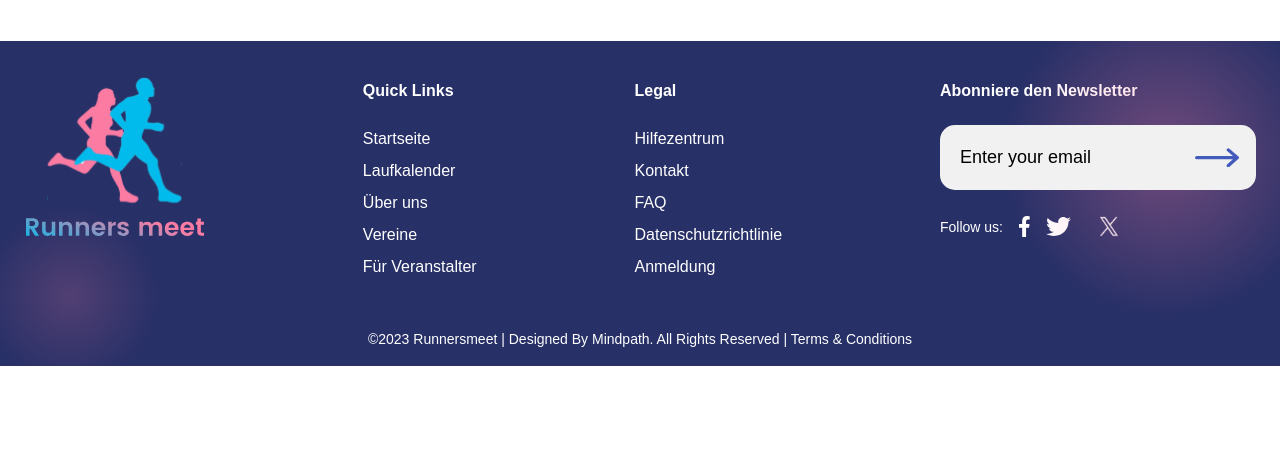
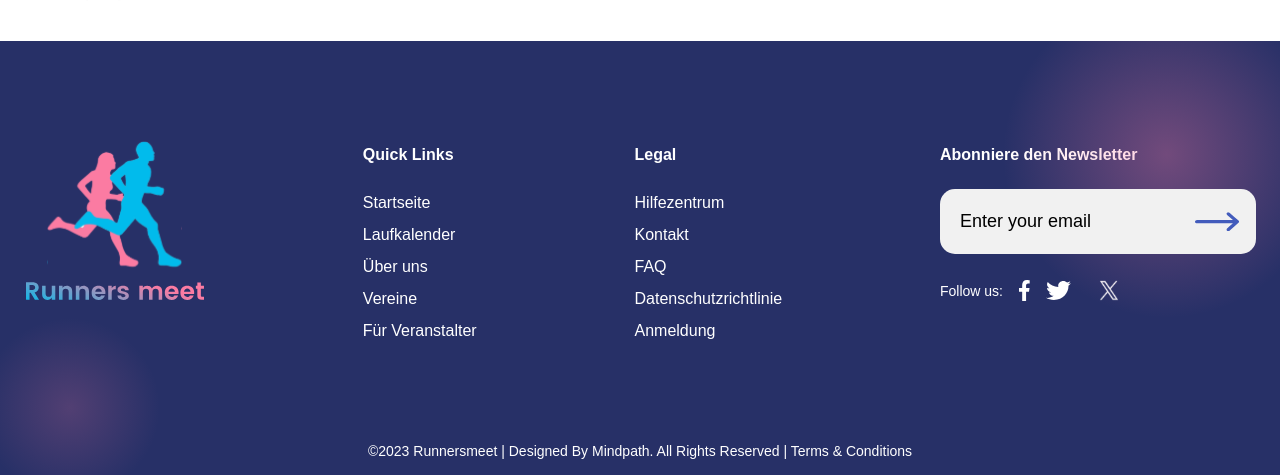
Before and after one commit to ammaralizahid/67run, a Next.js app: page / in a window 1280 px wide. Shown: the part 4495-4970 px from the top of the page. Before the commit the page ends 4861 px from the top, so only its background shows below. Built offline with nearby package versions, Linux system fonts and the light colour scheme.

Commit message:
footer reponsiveness

```diff
--- a/src/components/layout/footer/index.tsx
+++ b/src/components/layout/footer/index.tsx
@@ -25,7 +25,7 @@ export default function Footer() {
       />
 
       {/* MAIN CONTENT */}
-      <div className="w-full px-6 py-8">
+      <div className="w-full px-6 lg:pt-24 pt-10">
         <div className="max-w-[1366px] mx-auto flex flex-col lg:flex-row lg:items-start flex-wrap lg:flex-nowrap w-full justify-between">
 
           {/* LOGO */}
@@ -115,7 +115,7 @@ export default function Footer() {
       </div>
 
       {/* BOTTOM BAR */}
-      <div className="w-full bg-footerBg">
+      <div className="w-full bg-footerBg pt-10 lg:pt-20">
         <div className="max-w-[1366px] mx-auto px-6">
           <p className="py-4 text-center font-poppins font-normal text-footerBottom capitalize text-white">
             ©2023 Runnersmeet | Designed by Mindpath. All rights reserved | Terms & Conditions
```
